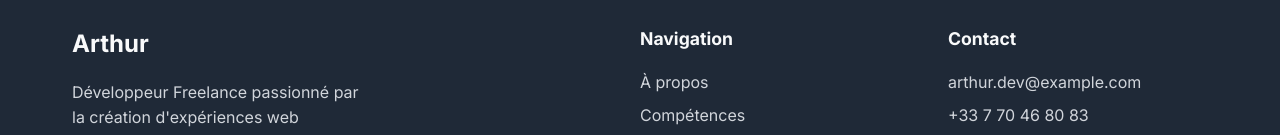
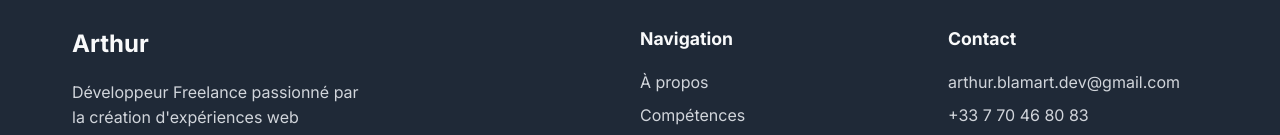
Before and after one commit to Arthur-Blamart/Portfolio, a React (Vite) app: page / in a window 1280 px wide. Shown: the part 6227-6362 px from the top of the page. Built offline with nearby package versions, Linux system fonts and the light colour scheme.

Commit message:
erratum mail

```diff
--- a/src/components/Footer.jsx
+++ b/src/components/Footer.jsx
@@ -24,7 +24,7 @@ const Footer = () => {
 
           <div className="footer-right">
             <h4>Contact</h4>
-            <p>arthur.dev@example.com</p>
+            <p>arthur.blamart.dev@gmail.com</p>
             <p>+33 7 70 46 80 83</p>
             <div className="footer-socials">
               <a href="https://fr.linkedin.com/in/arthur-blamart-081ba9294" aria-label="LinkedIn">💼</a>
```
